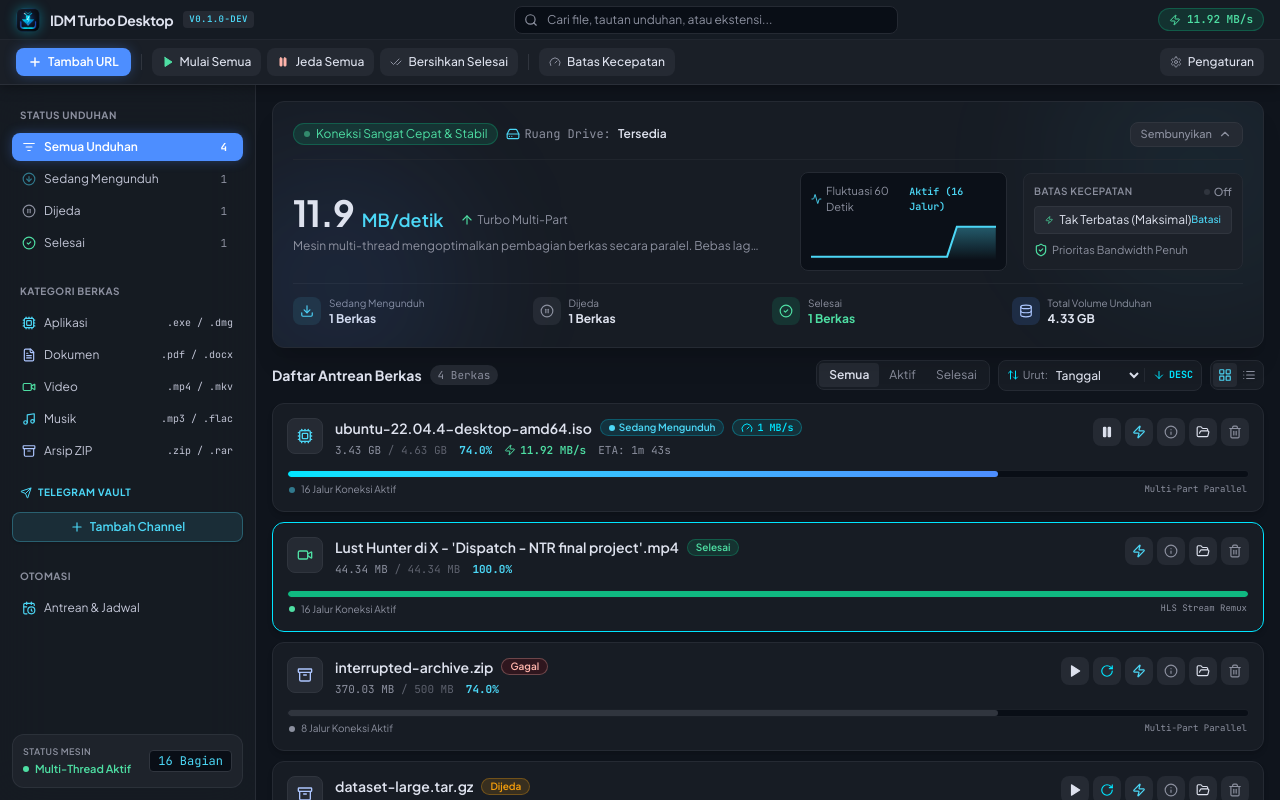
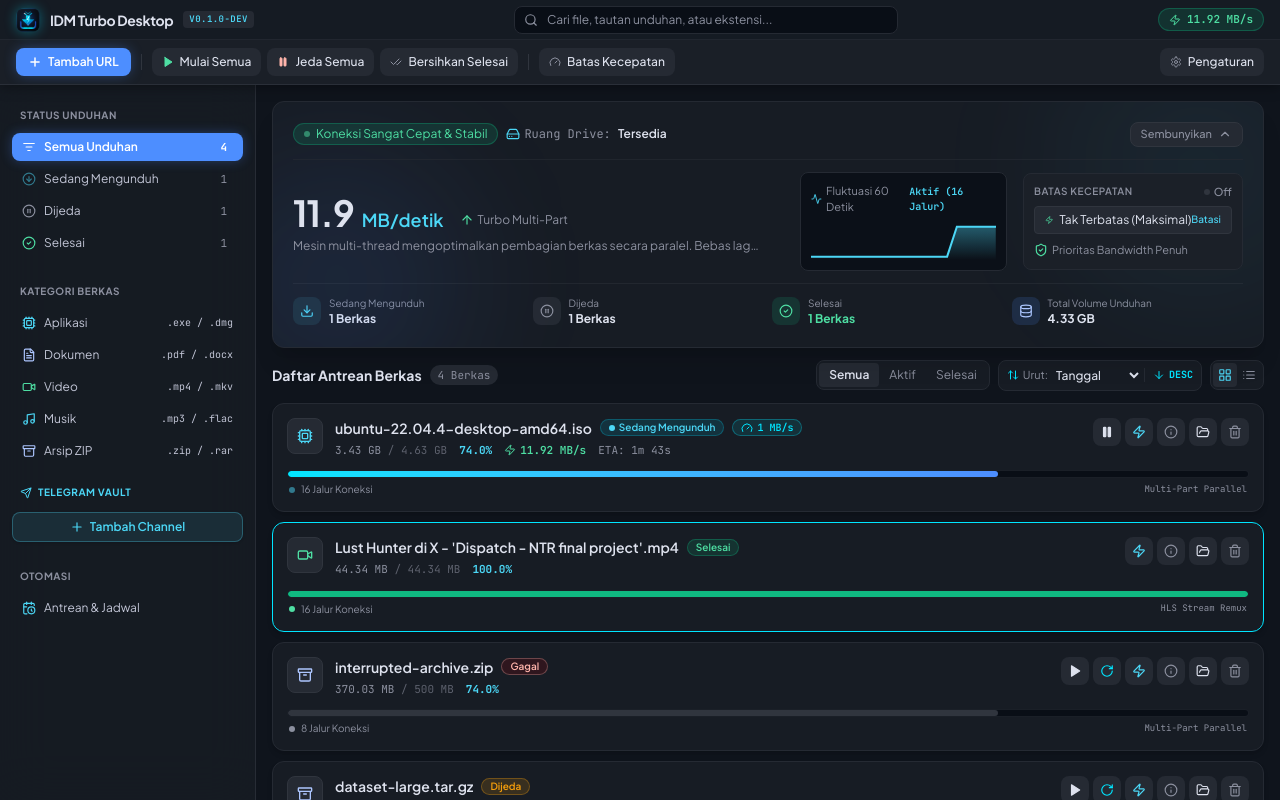
Before and after one commit to threeadi/my-own-idm, a SvelteKit app: page / in a window 1280 px wide. Built offline with nearby package versions, Linux system fonts and the light colour scheme.

Commit message:
feat: add Sidebar component and internationalization support

```diff
--- a/src/components/Sidebar.svelte
+++ b/src/components/Sidebar.svelte
@@ -282,36 +282,4 @@
       </nav>
     </div>
   </div>
-
-  <!-- Bottom Engine Status Panel -->
-  <div
-    class="p-2.5 rounded-xl bg-[#252a33]/60 border border-[#30353e]/80 flex items-center justify-between mt-3"
-  >
-    <div class="flex flex-col min-w-0">
-      <span
-        class="font-sans text-[9px] text-[#8c909f] uppercase tracking-wider font-semibold truncate"
-      >
-        {store.t("sidebar.engineStatus")}
-      </span>
-      <span
-        class="font-sans text-[11px] font-semibold text-[#4edea3] flex items-center gap-1.5 mt-0.5 truncate"
-      >
-        <span
-          class={`w-1.5 h-1.5 rounded-full shrink-0 ${store.totalSpeedBps > 0 ? "bg-[#4edea3] animate-ping" : "bg-[#4cd7f6]"}`}
-        ></span>
-        <span class="truncate"
-          >{store.totalSpeedBps > 0
-            ? store.t("sidebar.engineActive")
-            : store.t("sidebar.engineReady")}</span
-        >
-      </span>
-    </div>
-    <span
-      class="font-mono text-xs text-[#4cd7f6] bg-[#090e16] px-2 py-0.5 rounded border border-[#30353e] shrink-0"
-    >
-      {store.t("sidebar.segmentsCount", {
-        count: store.settings.defaultConnections,
-      })}
-    </span>
-  </div>
 </aside>
--- a/src/lib/i18n.ts
+++ b/src/lib/i18n.ts
@@ -77,10 +77,6 @@
     'sidebar.automation': 'Otomasi',
     'sidebar.allFiles': 'Semua Berkas',
     'sidebar.queueSchedule': 'Antrean & Jadwal',
-    'sidebar.engineStatus': 'Status Mesin',
-    'sidebar.engineActive': 'Multi-Thread Aktif',
-    'sidebar.engineReady': 'Multi-Thread Siap',
-    'sidebar.segmentsCount': '{count} Bagian',
 
     // Download Queue & Table
     'table.queueTitle': 'Daftar Antrean Berkas',
@@ -111,7 +107,7 @@
     'table.emptyTitle': 'Tidak ada unduhan dalam kategori ini',
     'table.emptySubtitle': 'Klik "+ Tambah URL" untuk mulai mengunduh file dengan akselerasi multi-thread',
     'table.emptyBtn': '+ Tambah Unduhan Baru',
-    'table.connectionsActive': '{count} Jalur Koneksi Aktif',
+    'table.connectionsActive': '{count} Jalur Koneksi',
     'table.hlsStream': 'HLS Stream Remux',
     'table.multiPart': 'Multi-Part Parallel',
     'table.viewCards': 'Tampilan Kartu Telemetri',
@@ -639,10 +635,6 @@
     'sidebar.automation': 'Automation',
     'sidebar.allFiles': 'All Files',
     'sidebar.queueSchedule': 'Queue & Schedule',
-    'sidebar.engineStatus': 'Engine Status',
-    'sidebar.engineActive': 'Multi-Thread Active',
-    'sidebar.engineReady': 'Multi-Thread Ready',
-    'sidebar.segmentsCount': '{count} Segments',
 
     // Download Queue & Table
     'table.queueTitle': 'Download Queue',
@@ -673,7 +665,7 @@
     'table.emptyTitle': 'No downloads in this category',
     'table.emptySubtitle': 'Click "+ Add URL" to start downloading files with multi-thread acceleration',
     'table.emptyBtn': '+ Add New Download',
-    'table.connectionsActive': '{count} Active Connections',
+    'table.connectionsActive': '{count} Connections',
     'table.hlsStream': 'HLS Stream Remux',
     'table.multiPart': 'Multi-Part Parallel',
     'table.viewCards': 'Telemetry Card View',
```
